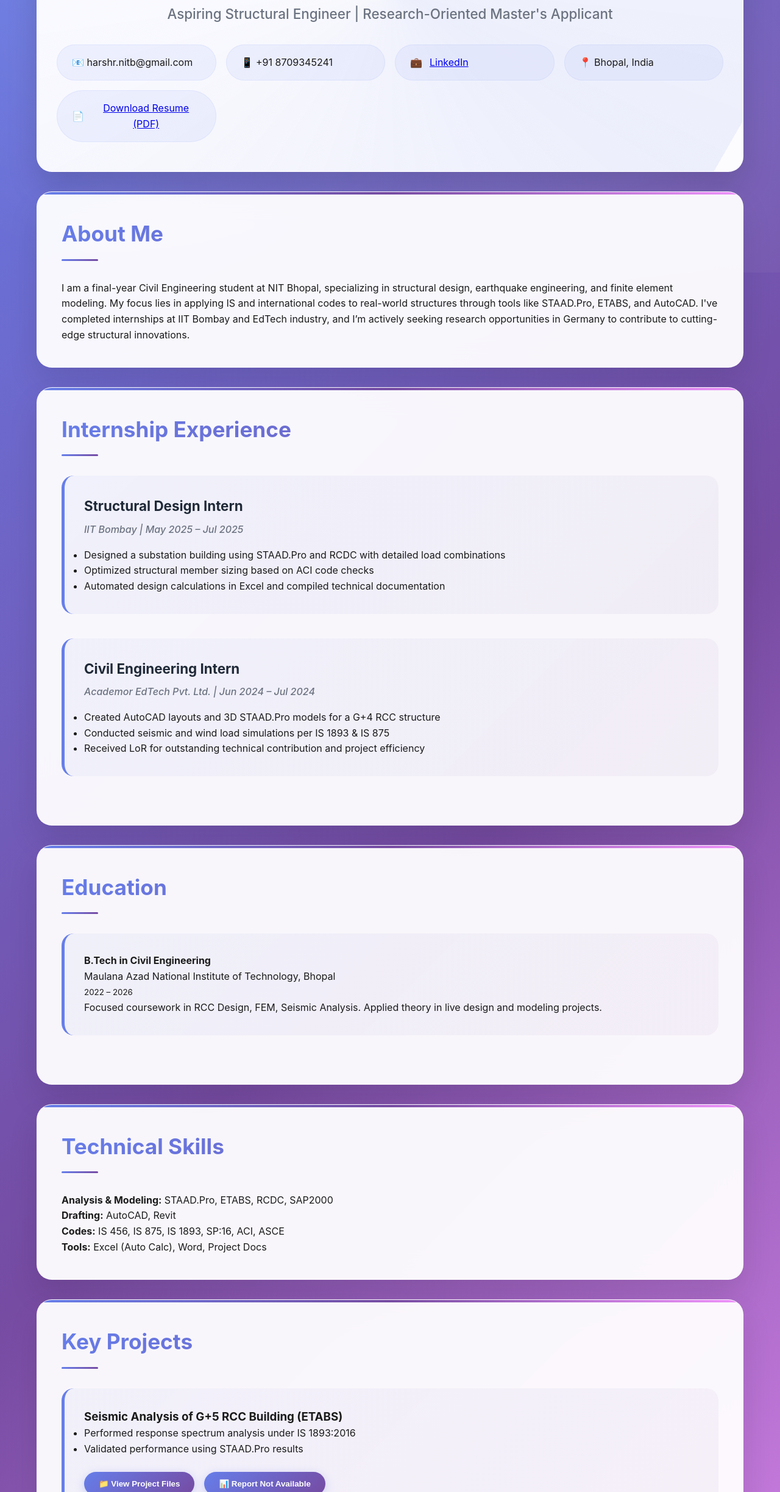
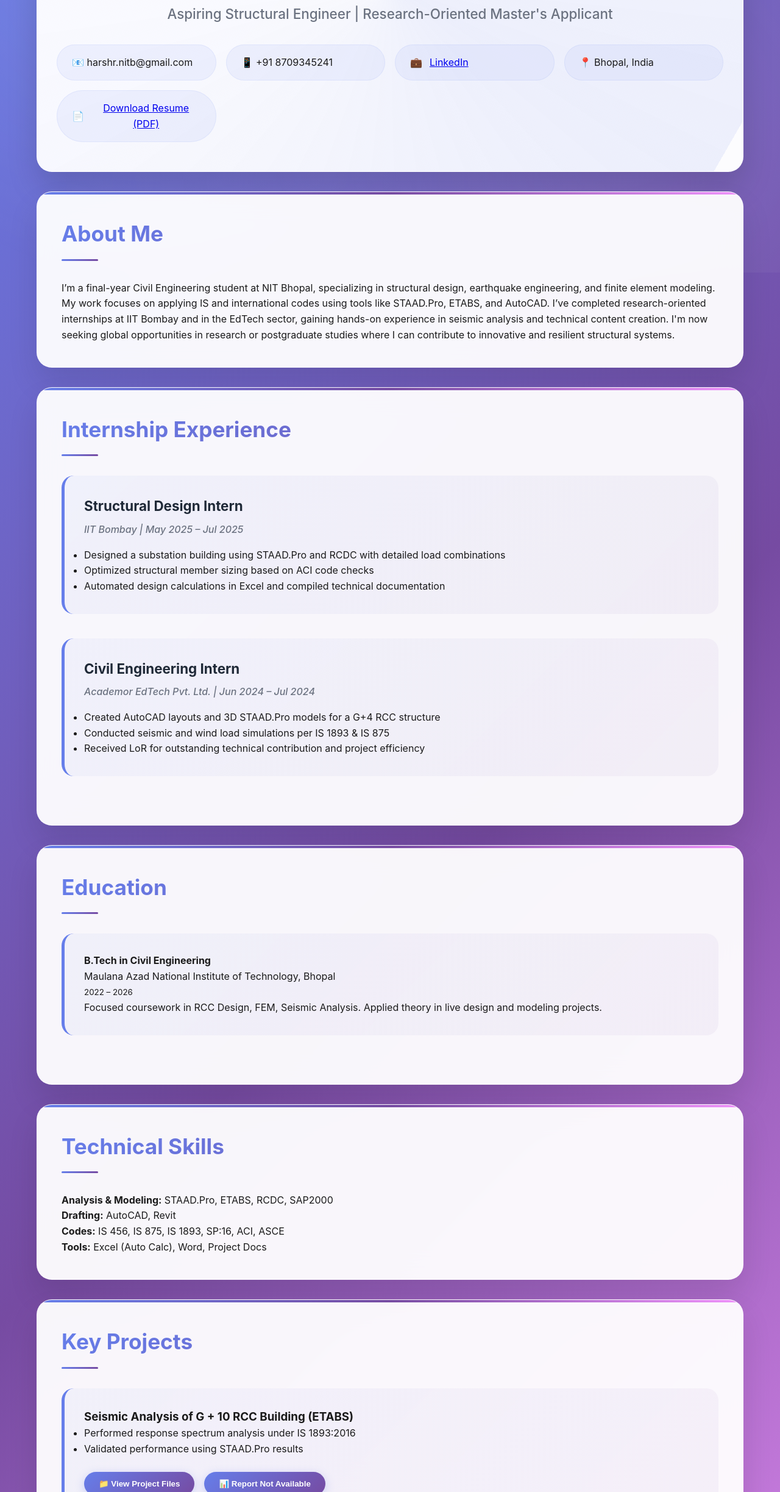
Before and after one commit to HarshVector/harshraj-portfolio, a plain HTML site: page index.html in a window 1280 px wide. Shown: the part 353-2800 px from the top of the page at 61% size. Drawn offline with Linux system fonts and the light colour scheme.

Commit message:
Update index.html

```diff
--- a/index.html
+++ b/index.html
@@ -38,7 +38,7 @@
 
         <section class="section" id="about">
             <h2>About Me</h2>
-            <p>I am a final-year Civil Engineering student at NIT Bhopal, specializing in structural design, earthquake engineering, and finite element modeling. My focus lies in applying IS and international codes to real-world structures through tools like STAAD.Pro, ETABS, and AutoCAD. I've completed internships at IIT Bombay and EdTech industry, and I’m actively seeking research opportunities in Germany to contribute to cutting-edge structural innovations.</p>
+            <p>I’m a final-year Civil Engineering student at NIT Bhopal, specializing in structural design, earthquake engineering, and finite element modeling. My work focuses on applying IS and international codes using tools like STAAD.Pro, ETABS, and AutoCAD. I’ve completed research-oriented internships at IIT Bombay and in the EdTech sector, gaining hands-on experience in seismic analysis and technical content creation. I'm now seeking global opportunities in research or postgraduate studies where I can contribute to innovative and resilient structural systems.</p>
         </section>
 
         <section class="section" id="experience">
@@ -89,7 +89,7 @@
     <h2>Key Projects</h2>
 
     <div class="project-item clickable-project" data-link="https://drive.google.com/drive/folders/1rWf_vG-fPdSU-OPXAEN5xvKbdC37G60F?usp=drive_link">
-        <h3>Seismic Analysis of G+5 RCC Building (ETABS)</h3>
+        <h3>Seismic Analysis of G + 10 RCC Building (ETABS)</h3>
         <ul>
             <li>Performed response spectrum analysis under IS 1893:2016</li>
             <li>Validated performance using STAAD.Pro results</li>
```
